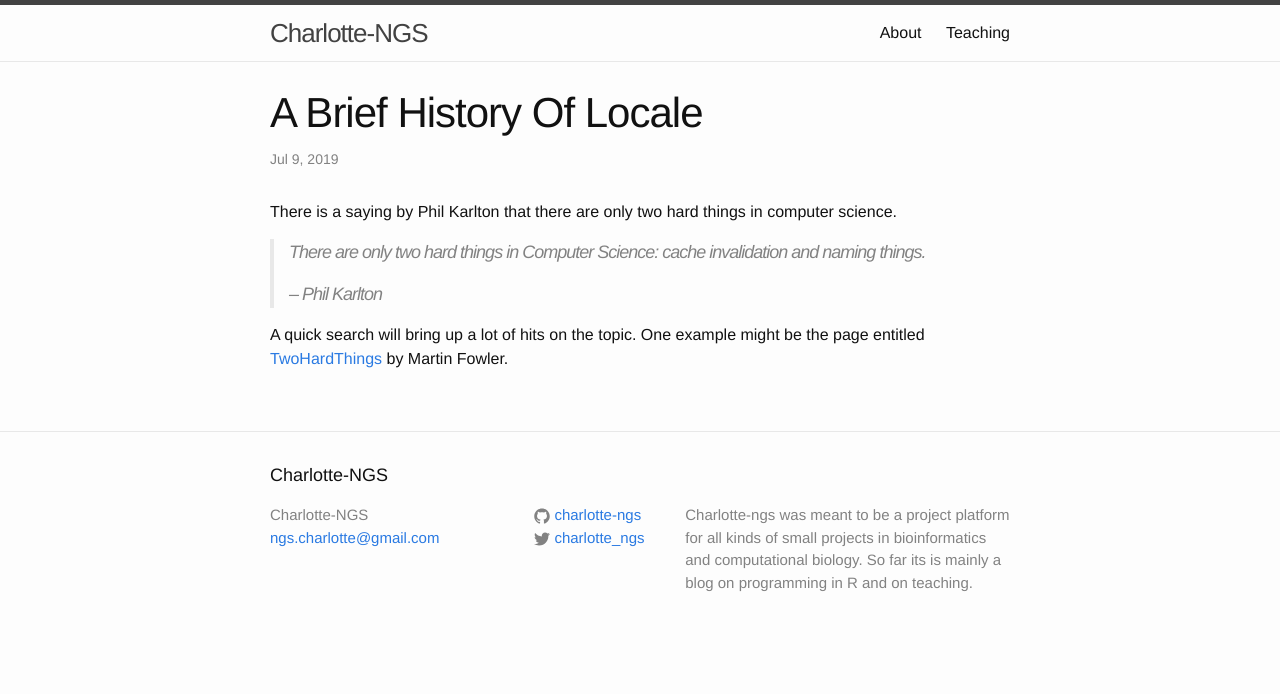
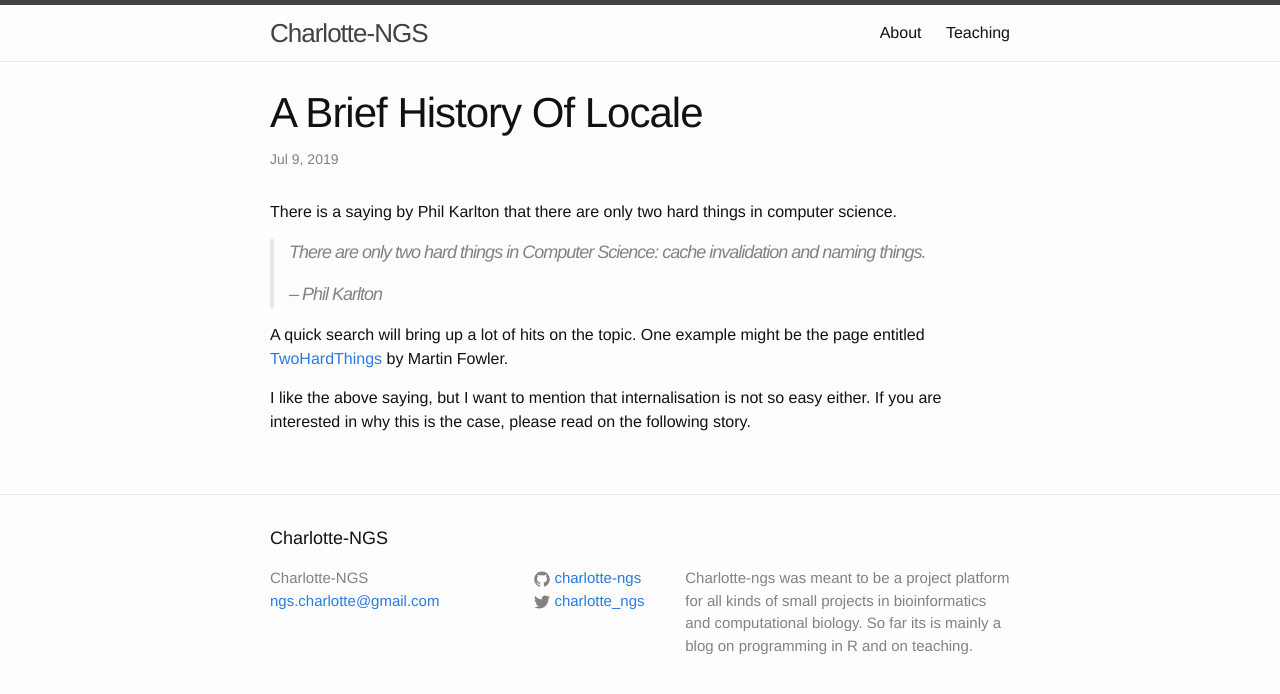
Before and after one commit to charlotte-ngs/charlotte-ngs.github.io, a Jekyll site: the page built from _posts/2019-07-09-history-locale.md, in a window 1280 px wide. Shown: the top 694 px of the page. Built offline with Jekyll 4.4.1, drawn with Linux system fonts in a browser that asks for light colours.

Commit message:
First version with link to post text still missing

```diff
--- a/_posts/2019-07-09-history-locale.md
+++ b/_posts/2019-07-09-history-locale.md
@@ -13,3 +13,5 @@ There is a saying by Phil Karlton that there are only two hard things in compute
 > -- Phil Karlton
 
 A quick search will bring up a lot of hits on the topic. One example might be the page entitled [TwoHardThings](https://martinfowler.com/bliki/TwoHardThings.html) by Martin Fowler.
+
+I like the above saying, but I want to mention that internalisation is not so easy either. If you are interested in why this is the case, please read on the following story.
```
